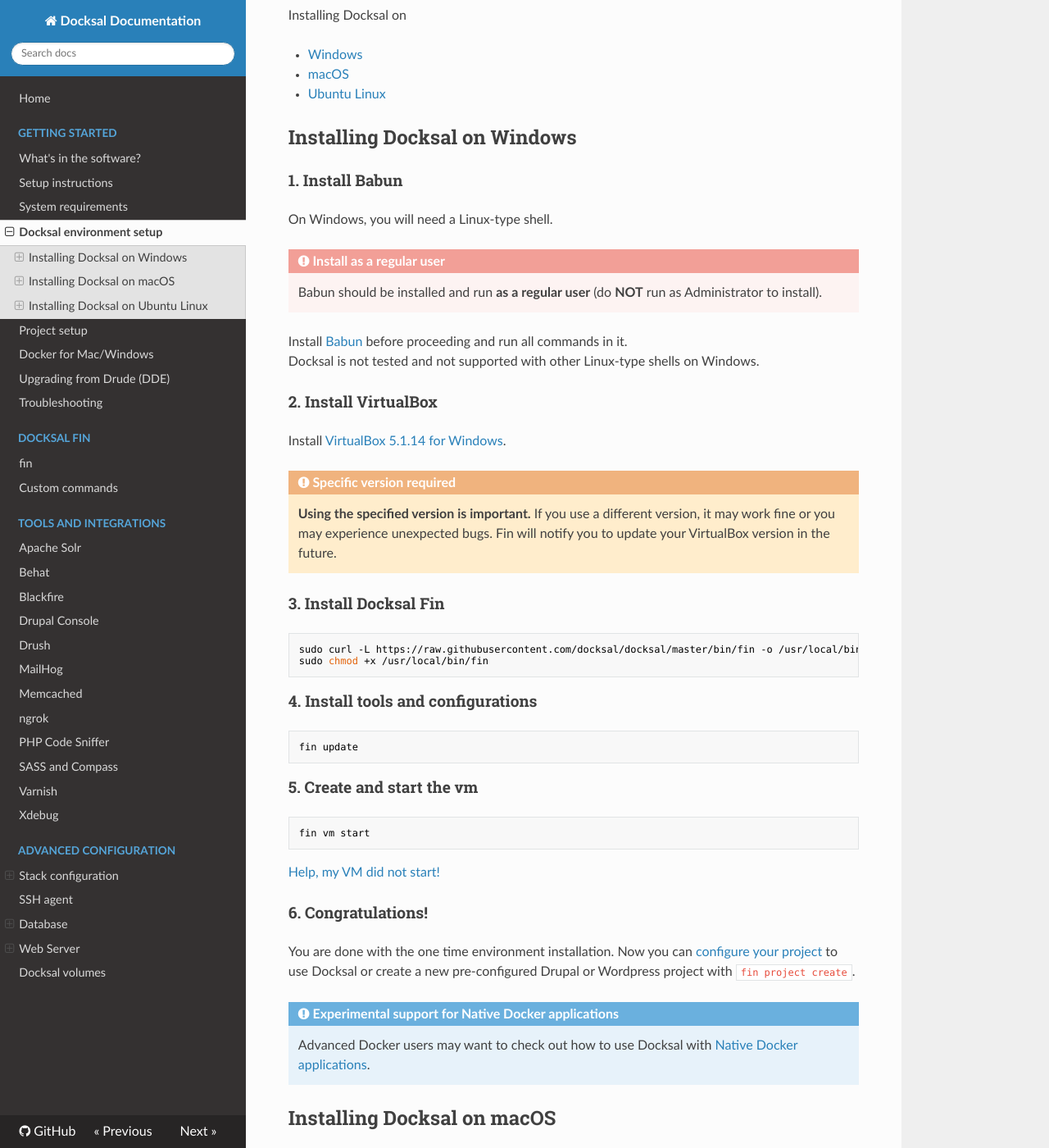
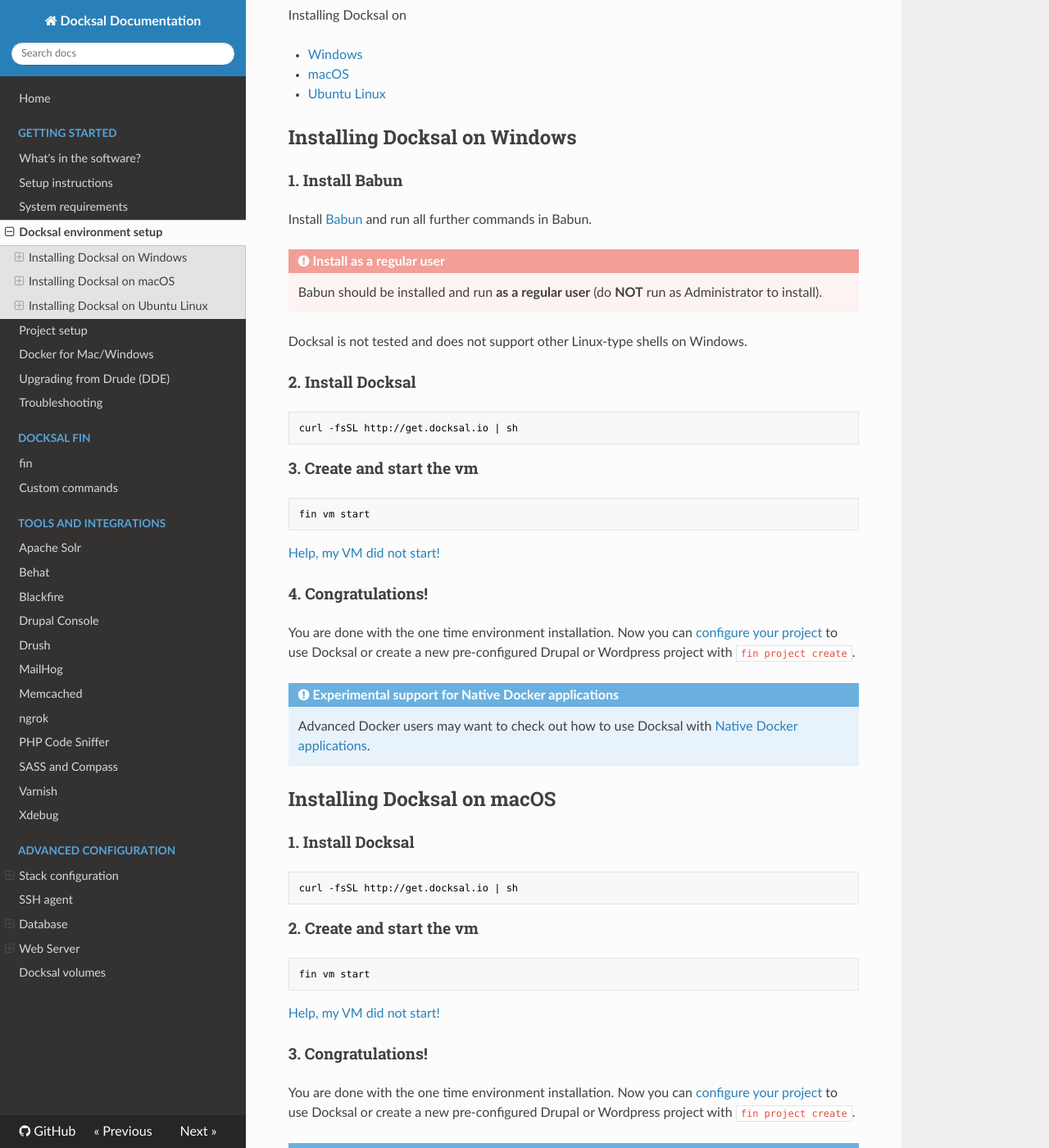
Before and after one commit to docksal/docksal, an MkDocs documentation site: the page built from docs/getting-started/env-setup.md, in a window 1280 px wide and 1400 px high, scrolled down 278 px. Shown: the whole window at 82% size. Built offline with MkDocs 1.6.1, drawn with Linux system fonts in a browser that asks for light colours; nearby versions of some CDN libraries; old or Windows-style settings are respelled for this version of MkDocs; some of the changed text lies outside the part shown.

Commit message:
Update environment setup documentation

````diff
--- a/docs/getting-started/env-setup.md
+++ b/docs/getting-started/env-setup.md
@@ -14,42 +14,27 @@ Installing Docksal on
 
 ### 1. Install Babun
 
-On Windows, you will need a Linux-type shell.
+Install [Babun](http://babun.github.io/) and run all further commands in Babun.
 
 !!! danger "Install as a regular user"
     Babun should be installed and run **as a regular user** (do **NOT** run as Administrator to install).
 
-Install [Babun](http://babun.github.io/) before proceeding and run all commands in it.
-Docksal is not tested and not supported with other Linux-type shells on Windows.
+Docksal is not tested and does not support other Linux-type shells on Windows.
 
-### 2. Install VirtualBox
-
-Install [VirtualBox 5.1.14 for Windows](http://download.virtualbox.org/virtualbox/5.1.14/VirtualBox-5.1.14-112924-Win.exe).
-
-!!! attention "Specific version required"
-    **Using the specified version is important.** If you use a different version, it may work fine or you may experience unexpected bugs. Fin will notify you to update your VirtualBox version in the future.
-
-### 3. Install Docksal Fin
+### 2. Install Docksal
 
 ```bash
-sudo curl -L https://raw.githubusercontent.com/docksal/docksal/master/bin/fin -o /usr/local/bin/fin && \
-sudo chmod +x /usr/local/bin/fin
+curl -fsSL http://get.docksal.io | sh
 ```
 
-### 4. Install tools and configurations
-
-```bash
-fin update
-```
-
-### 5. Create and start the vm
+### 3. Create and start the vm
 
 ```bash
 fin vm start
 ```
 [Help, my VM did not start!](../troubleshooting.md#failed-creating-docksal-virtual-machine)
 
-### 6. Congratulations!
+### 4. Congratulations!
 
 You are done with the one time environment installation. Now you can [configure your project](../getting-started/project-setup.md) to use Docksal or create a new pre-configured Drupal or Wordpress project with `fin project create`.
 
@@ -59,34 +44,20 @@ You are done with the one time environment installation. Now you can [configure
 <a name="macos"></a>
 ## Installing Docksal on macOS
 
-### 1. Install VirtualBox
-
-Install [VirtualBox 5.1.14 for Mac](http://download.virtualbox.org/virtualbox/5.1.14/VirtualBox-5.1.14-112924-OSX.dmg).
-
-!!! attention "Specific version required"
-    **Using the specified version is important.** If you use a different version, it may work fine or you may experience unexpected bugs. Fin will notify you to update your VirtualBox version in the future.
-
-### 2. Install Docksal Fin
+### 1. Install Docksal
 
 ```bash
-sudo curl -L https://raw.githubusercontent.com/docksal/docksal/master/bin/fin -o /usr/local/bin/fin && \
-sudo chmod +x /usr/local/bin/fin
+curl -fsSL http://get.docksal.io | sh
 ```
 
-### 3. Install tools and configurations
-
-```bash
-fin update
-```
-
-### 4. Create and start the vm
+### 2. Create and start the vm
 
 ```bash
 fin vm start
 ```
 [Help, my VM did not start!](../troubleshooting.md#failed-creating-docksal-virtual-machine)
 
-### 5. Congratulations!
+### 3. Congratulations!
 
 You are done with the one time environment installation. Now you can [configure your project](../getting-started/project-setup.md) to use Docksal or create a new pre-configured Drupal or Wordpress project with `fin project create`.
 
@@ -102,19 +73,12 @@ By default Apache listens on `0.0.0.0:80` and `0.0.0.0:443`. This will prevent D
 
 You either need to stop Apache or reconfigure it to listen on different ports (e.g. `8080` and `4433`) or different host (e.g. `127.0.0.1:80` and `127.0.0.1:443`).
 
-### 2. Install Docksal Fin
+### 2. Install Docksal
 
 ```bash
-sudo curl -L https://raw.githubusercontent.com/docksal/docksal/master/bin/fin -o /usr/local/bin/fin && \
-sudo chmod +x /usr/local/bin/fin
+curl -fsSL http://get.docksal.io | sh
 ```
 
-### 3. Install tools and configurations
-
-```bash
-fin update
-```
-
-### 4. Congratulations!
+### 3. Congratulations!
 
 You are done with the one time environment installation. Now you can [configure your project](project-setup.md) to use Docksal or create a new pre-configured Drupal or Wordpress project with `fin project create`.
````
